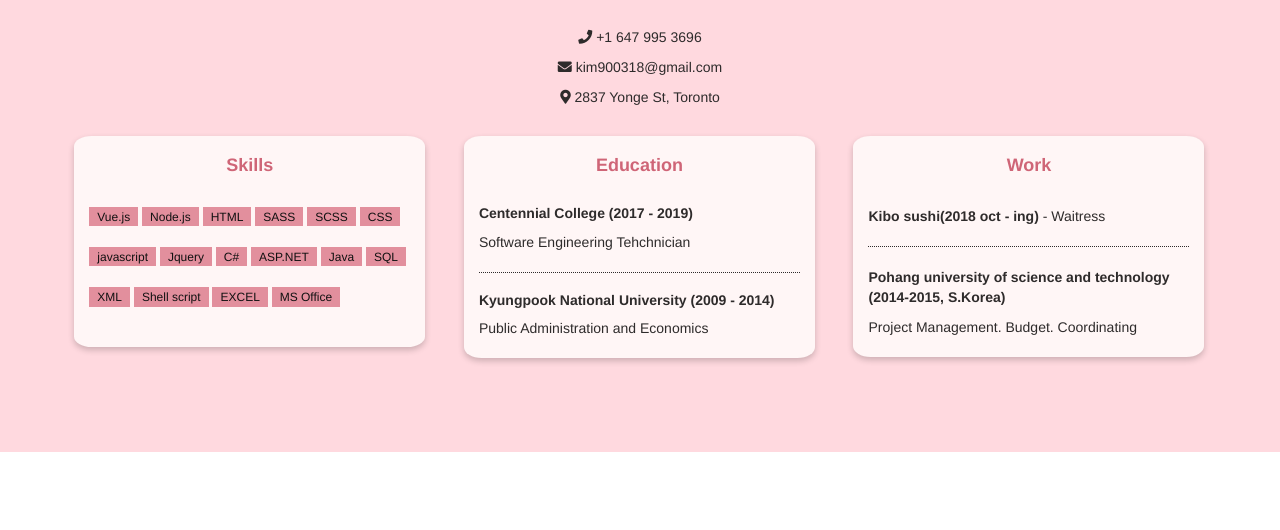
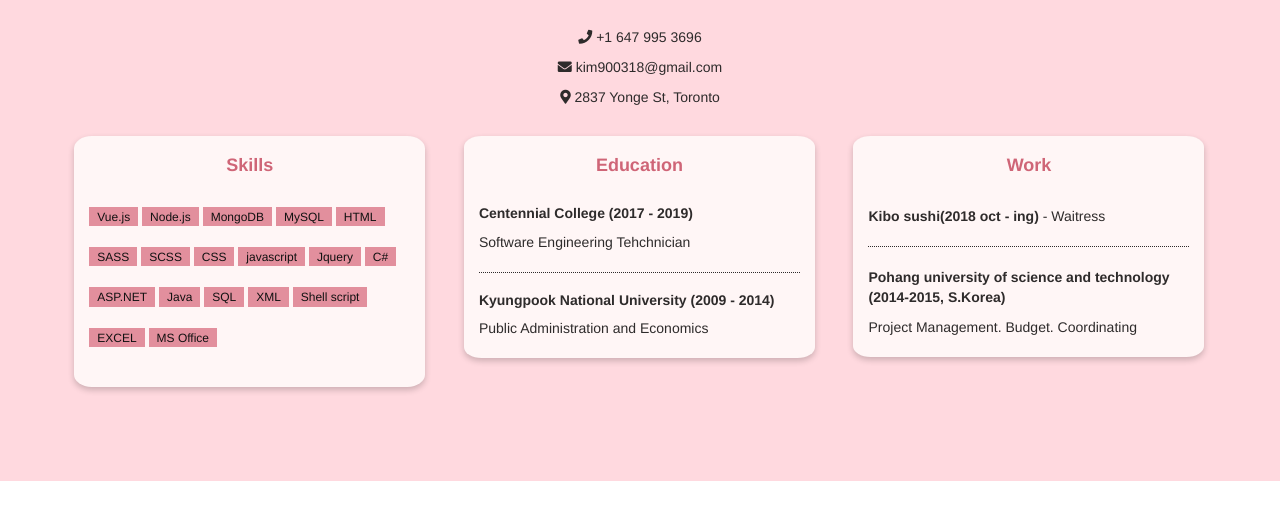
Before and after one commit to KayKim90/portfoilo-kaykim, a website: page index.html in a window 1280 px wide. Shown: the part 2119-2649 px from the top of the page. Drawn offline with nearby package versions, Linux system fonts and the light colour scheme; a web font is replaced by a local one.

Commit message:
update skills

```diff
--- a/index.html
+++ b/index.html
@@ -142,6 +142,7 @@
           <h4><strong>Skills</strong></h4>
           <p>
             <span class="tag">Vue.js</span>&nbsp;<span class="tag">Node.js</span>
+            <span class="tag">MongoDB</span>&nbsp;<span class="tag">MySQL</span>
             <span class="tag">HTML</span>&nbsp;<span class="tag">SASS</span>
             <span class="tag">SCSS</span>&nbsp;<span class="tag">CSS</span>
             <span class="tag">javascript</span>&nbsp;<span class="tag">Jquery</span>
```
